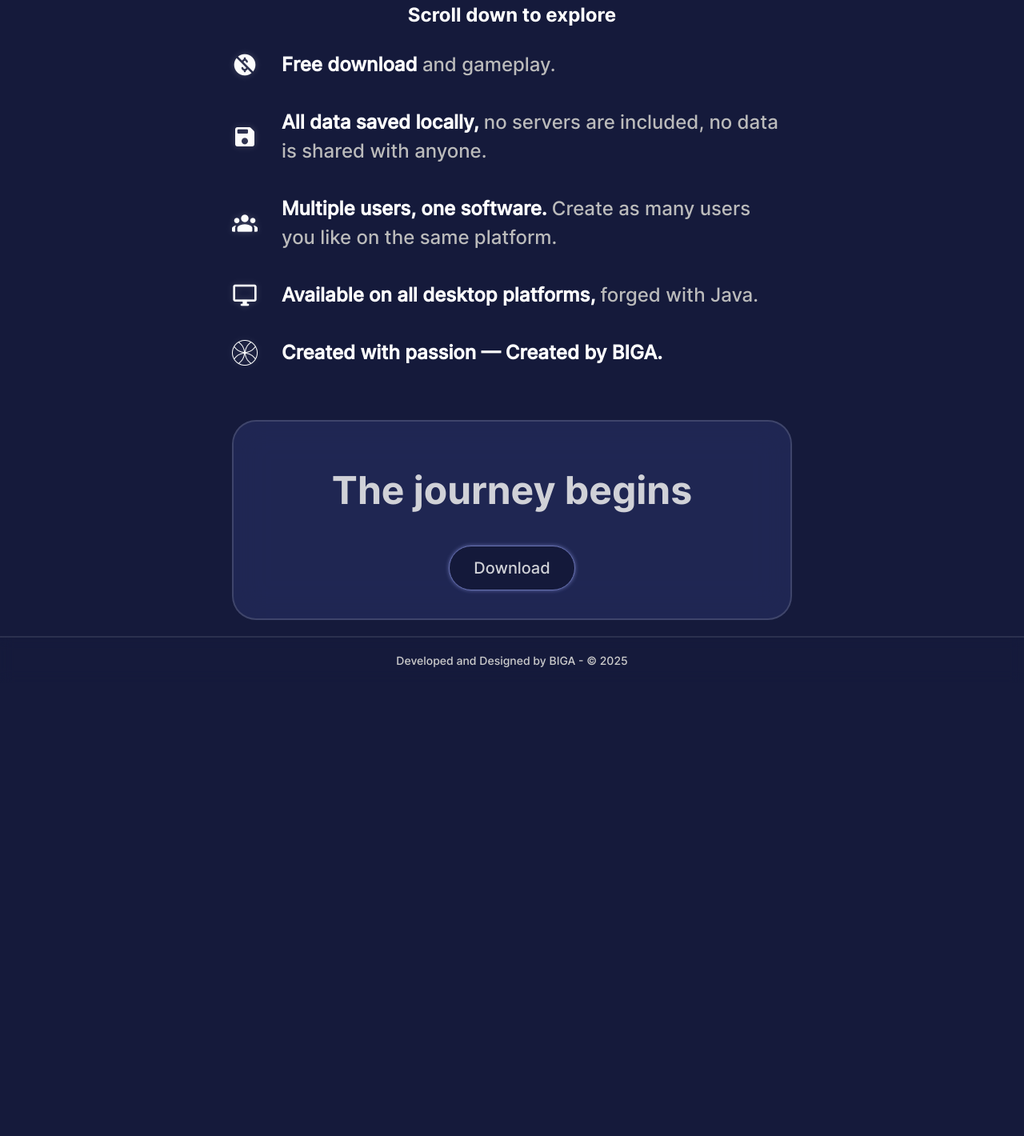
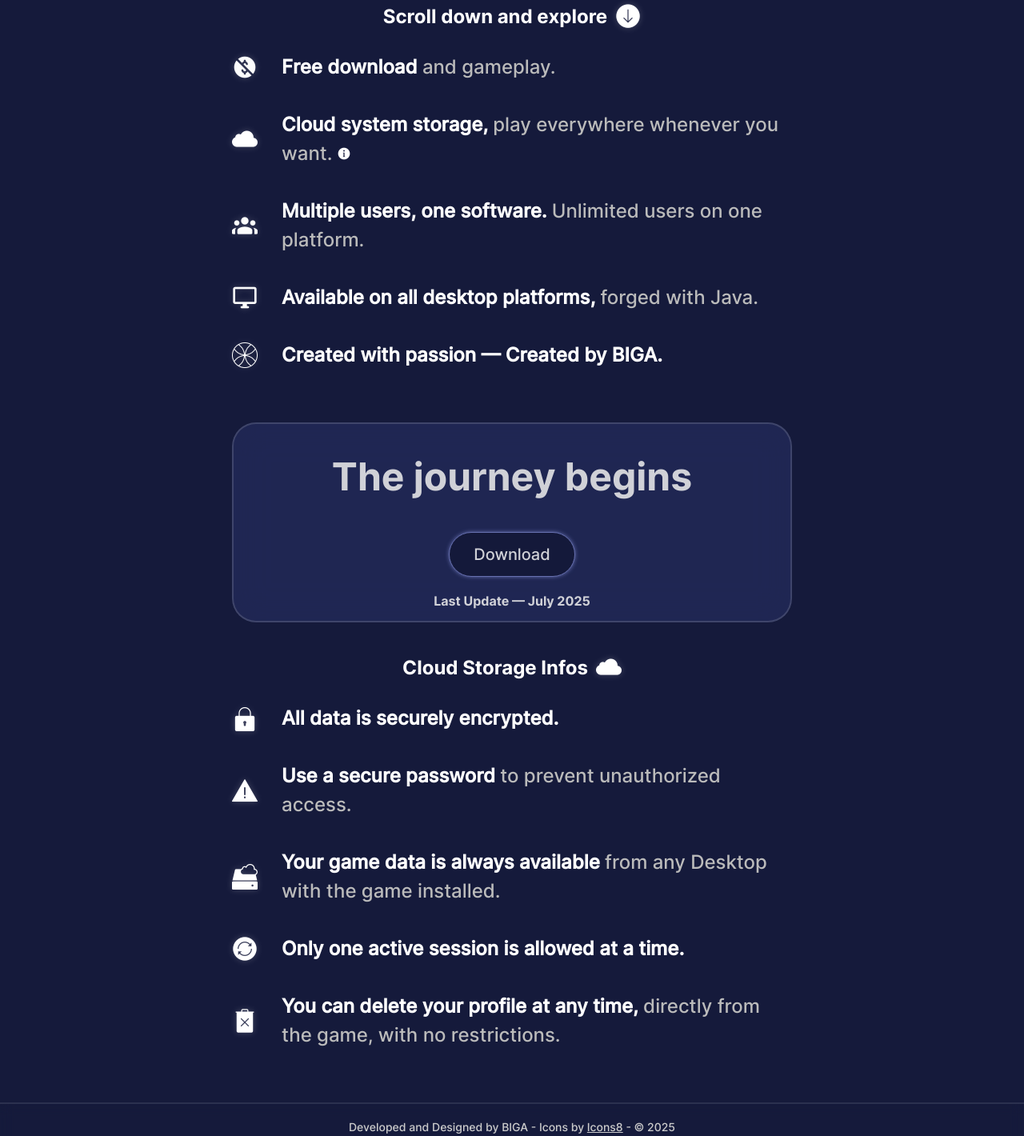
Before and after one commit to biso207/AstroInvasion-WebSite, a website: page html/index.html in a window 1280 px wide. Shown: the part 752-2172 px from the top of the page at 80% size. Before the commit the page ends 1606 px from the top, so only its background shows below. Drawn offline with Linux system fonts and the light colour scheme; a web font is replaced by a local one.

Commit message:
lavoro 2/8/2025

```diff
--- a/css/index.css
+++ b/css/index.css
@@ -26,10 +26,29 @@ body, html {
     background: #151A3B;
     color: white;
     font-family: inter-regular, sans-serif;
+    scroll-behavior: smooth; /* fluidità nello scroll della pagina */
+
+    /* testo non selezionabile ed evidenziabile */
+    user-select: none;
+    -webkit-user-select: none;
+    -moz-user-select: none;
+    -ms-user-select: none;
 
     /* rimozione barra di scorrimento */
     scrollbar-width: none; /* Firefox */
     -ms-overflow-style: none;  /* IE 10+ */
+}
+
+/* proprietà generica delle immagini */
+img {
+    /* immagini non selezionabili nè scaricabili */
+    user-select: none;
+    pointer-events: none;
+    -webkit-user-drag: none;
+    -khtml-user-drag: none;
+    -moz-user-drag: none;
+    -o-user-drag: none;
+    user-drag: none;
 }
 
 /* rimozione barra di scorrimento */
@@ -100,6 +119,12 @@ body::-webkit-scrollbar {
     font-weight: normal;
 }
 
+.titles {
+    display: flex;
+    align-items: center;
+    gap: 10px; /* spazio tra immagine e testo */
+}
+
 .gameInfo {
     font-family: inter-medium, "sans-serif";
     width: 100%;
@@ -140,6 +165,7 @@ body::-webkit-scrollbar {
 
     opacity: 0.8;
     margin-top: 20px;
+    margin-bottom: 40px;
     border: 2px solid rgba(255, 255, 255, 0.18);
 
     /* position & alignment */
@@ -172,6 +198,7 @@ body::-webkit-scrollbar {
     padding: 15px 30px;
 
     margin-top: 20px;
+    margin-bottom: 20px;
 
     border: 1px solid #7B86CE;
     border-radius: 30px;
--- a/html/index.html
+++ b/html/index.html
@@ -9,7 +9,7 @@
         <link rel="stylesheet" href="../css/index.css">
 
         <!--icon-->
-        <link rel="icon" href="../assets/img/favicons/icons8-space-invaders-fill-96.png">
+        <link rel="icon" href="../assets/img/favicons/page_icon.png" type="image/png">
     </head>
     <body>
         <!--header-->
@@ -28,53 +28,122 @@
 
         <!--main-->
         <div class="main">
-            <h2>Scroll down to explore</h2>
+            <!-- titolo -->
+            <div class="titles">
+                <h2><span class="text-dark">Scroll down and explore</span></h2>
+                <img class="feature-icon" src="../assets/img/icons/scroll_down.png" alt="scrollDownIcon">
+            </div>
 
             <div class="gameInfo">
+                <!-- free download -->
                 <h3 class="feature">
-                    <img class="feature-icon" src="../assets/img/icons_game_info/free_download.png" alt="freeDownloadIcon">
+                    <img class="feature-icon" src="../assets/img/icons/game_infos/free_download.png" alt="freeDownloadIcon">
                     <p class="feature-text">
                         <span class="text-dark">Free download</span>
                         <span class="text-light"> and gameplay.</span>
                     </p>
                 </h3>
+
+                <!-- cloud storage -->
                 <h3 class="feature">
-                    <img class="feature-icon" src="../assets/img/icons_game_info/local_storage.png" alt="freeDownloadIcon">
+                    <img class="feature-icon" src="../assets/img/icons/game_infos/cloud.png" alt="cloudIcon">
                     <p class="feature-text">
-                        <span class="text-dark">All data saved locally, </span>
-                        <span class="text-light"> no servers are included, no data is shared with anyone.</span>
+                        <span class="text-dark">Cloud system storage, </span>
+                        <span class="text-light">play everywhere whenever you want.</span>
+                        <span><a href="#infoCloudStorage"><img src="../assets/img/icons/game_infos/info.png" alt="cloudStorageInfoIcon"></a></span>
                     </p>
                 </h3>
+
+                <!-- multiple users -->
                 <h3 class="feature">
-                    <img class="feature-icon" src="../assets/img/icons_game_info/multiple_users.png" alt="freeDownloadIcon">
+                    <img class="feature-icon" src="../assets/img/icons/game_infos/multiple_users.png" alt="multipleUsersIcon">
                     <p class="feature-text">
-                        <span class="text-dark">Multiple users, one software.</span>
-                        <span class="text-light"> Create as many users you like on the same platform.</span>
+                        <span class="text-dark">Multiple users, one software. </span>
+                        <span class="text-light"> Unlimited users on one platform. </span>
                     </p>
                 </h3>
+
+                <!-- any desktop -->
                 <h3 class="feature">
-                    <img class="feature-icon" src="../assets/img/icons_game_info/desktop.png" alt="freeDownloadIcon">
+                    <img class="feature-icon" src="../assets/img/icons/game_infos/desktop.png" alt="desktopIcon">
                     <p class="feature-text">
                         <span class="text-dark">Available on all desktop platforms,</span>
                         <span class="text-light"> forged with Java.</span>
                     </p>
                 </h3>
+
+                <!-- created by BIGA -->
                 <h3 class="feature">
-                    <img class="feature-icon" src="../assets/img/icons_game_info/biga_logo.png" alt="freeDownloadIcon">
+                    <img class="feature-icon" src="../assets/img/icons/game_infos/biga_logo.png" alt="bigaIcon">
                     <p class="feature-text"><span class="text-dark">Created with passion — Created by BIGA.</span></p>
                 </h3>
             </div>
 
-
+            <!-- sezione download del gioco -->
             <div class="download-section">
                 <h1>The journey begins</h1>
                 <button>Download</button>
+                <p>Last Update — July 2025</p>
+            </div>
+
+            <!-- info sul salvataggio su cloud -->
+            <!-- titolo -->
+            <div class="titles">
+                <h2><span class="text-dark">Cloud Storage Infos</span></h2>
+                <img class="feature-icon" src="../assets/img/icons/game_infos/cloud.png" alt="cloudIcon">
+            </div>
+
+            <div class="gameInfo" id="infoCloudStorage">
+                <!-- data securely encrypted -->
+                <h3 class="feature">
+                    <img class="feature-icon" src="../assets/img/icons/cloud_storage_infos/encrypted_data.png" alt="encryptedDataIcon">
+                    <p class="feature-text">
+                        <span class="text-dark">All data is securely encrypted.</span>
+                    </p>
+                </h3>
+
+                <!-- caution with the password -->
+                <h3 class="feature">
+                    <img class="feature-icon" src="../assets/img/icons/cloud_storage_infos/caution.png" alt="cautionIcon">
+                    <p class="feature-text">
+                        <span class="text-dark">Use a secure password </span>
+                        <span class="text-light"> to prevent unauthorized access.</span>
+                    </p>
+                </h3>
+
+                <!-- data always available -->
+                <h3 class="feature">
+                    <img class="feature-icon" src="../assets/img/icons/cloud_storage_infos/cloud_storage.png" alt="cloudStorageIcon">
+                    <p class="feature-text">
+                        <span class="text-dark">Your game data is always available </span>
+                        <span class="text-light"> from any Desktop with the game installed.</span>
+                    </p>
+                </h3>
+
+
+                <!-- one active session -->
+                <h3 class="feature">
+                    <img class="feature-icon" src="../assets/img/icons/cloud_storage_infos/one_active_session.png" alt="oneActiveSessionIcon">
+                    <p class="feature-text">
+                        <span class="text-dark">Only one active session is allowed at a time.</span>
+                    </p>
+                </h3>
+
+                <!-- profile delete -->
+                <h3 class="feature">
+                    <img class="feature-icon" src="../assets/img/icons/cloud_storage_infos/profile_delete.png" alt="profileDeleteIcon">
+                    <p class="feature-text">
+                        <span class="text-dark"> You can delete your profile at any time, </span>
+                        <span class="text-light"> directly from the game, with no restrictions.</span>
+                    </p>
+                </h3>
             </div>
         </div>
 
         <!--footer-->
         <footer class="footer">
-            <p>Developed and Designed by BIGA - &copy; 2025</p>
+            <p>Developed and Designed by BIGA - Icons by <a href="https://icons8.com/icons" style="color: #ccc">
+                Icons8</a> - &copy; 2025</p>
         </footer>
     </body>
 
```
Also changed, not shown: assets/img/favicons/icons8-space-invaders-fill-16.png (deleted), assets/img/favicons/icons8-space-invaders-fill-32.png (deleted), assets/img/favicons/icons8-space-invaders-fill-96.png (deleted), assets/img/favicons/page_icon.png (added), assets/img/icons/cloud_storage_infos/caution.png (added), assets/img/icons/cloud_storage_infos/cloud_storage.png (added), assets/img/icons/cloud_storage_infos/encrypted_data.png (added), assets/img/icons/cloud_storage_infos/one_active_session.png (added), assets/img/icons/cloud_storage_infos/profile_delete.png (added), assets/img/icons/game_infos/biga_logo.png (renamed from assets/img/icons_game_info/biga_logo.png), assets/img/icons/game_infos/cloud.png (added), assets/img/icons/game_infos/desktop.png (renamed from assets/img/icons_game_info/desktop.png), assets/img/icons/game_infos/free_download.png (renamed from assets/img/icons_game_info/free_download.png), assets/img/icons/game_infos/info.png (added), 3 more files.
